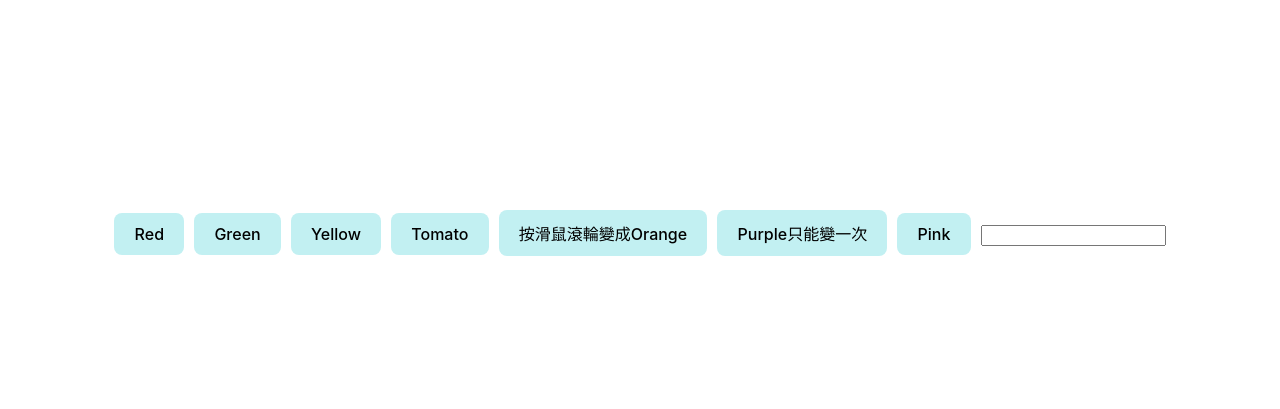
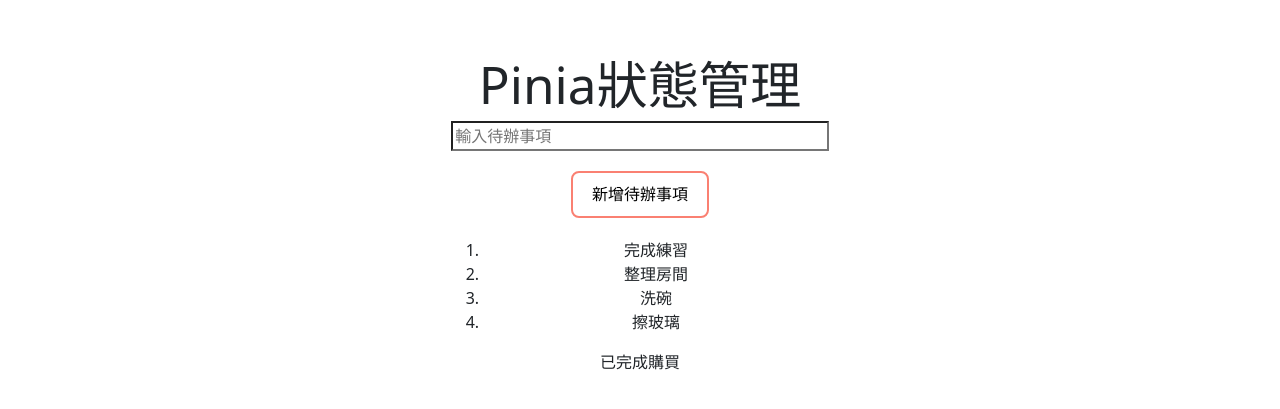
Before and after one commit to Efron723/Vue, a Vue app: page / in a window 1280 px wide. Shown: the part 177-586 px from the top of the page. Built offline with nearby package versions, Linux system fonts and the light colour scheme.

Commit message:
add pinia

```diff
--- a/index.html
+++ b/index.html
@@ -5,14 +5,14 @@
     <link rel="icon" type="image/svg+xml" href="/vite.svg" />
     <meta name="viewport" content="width=device-width, initial-scale=1.0" />
     <title>Vite + Vue</title>
-    <!-- <link
+    <link
       rel="stylesheet"
       href="https://cdn.jsdelivr.net/npm/bootstrap@5.3.3/dist/css/bootstrap.min.css"
-    /> -->
+    />
   </head>
   <body>
     <div id="app"></div>
     <script type="module" src="/src/main.js"></script>
-    <!-- <script src="https://cdn.jsdelivr.net/npm/bootstrap@5.3.3/dist/js/bootstrap.bundle.min.js"></script> -->
+    <script src="https://cdn.jsdelivr.net/npm/bootstrap@5.3.3/dist/js/bootstrap.bundle.min.js"></script>
   </body>
 </html>
--- a/package.json
+++ b/package.json
@@ -9,6 +9,7 @@
     "preview": "vite preview"
   },
   "dependencies": {
+    "pinia": "^2.2.0",
     "vue": "^3.4.31"
   },
   "devDependencies": {
--- a/src/App.vue
+++ b/src/App.vue
@@ -5,6 +5,7 @@ import MyNote from './components/myNote.vue';
 import Register from './components/register.vue';
 import Test from './components/test.vue';
 import ChangeDivColor from './components/ChangeDivColor.vue';
+import Pinia from './components/pinia.vue';
 </script>
 
 <template>
@@ -21,7 +22,8 @@ import ChangeDivColor from './components/ChangeDivColor.vue';
   <!-- <MyNote /> -->
   <!-- <Register /> -->
   <!-- <Test /> -->
-  <ChangeDivColor />
+  <!-- <ChangeDivColor /> -->
+  <Pinia />
 </template>
 
 <style scoped>
--- /dev/null
+++ b/src/components/pinia.vue
@@ -0,0 +1,55 @@
+<template>
+  <h1>Pinia狀態管理</h1>
+  <div class="container">
+    <input type="text" v-model="newTodoText" placeholder="輸入待辦事項">
+    <button @click="addTodo">新增待辦事項</button>
+    <ul class="list">
+      <li class="item" v-for="item in list.todos" :key="item.id">{{ item.text }}</li>
+    </ul>
+    <p>已完成購買</p>
+    <ul class="list">
+      <li v-for="finish_item in list.finishedTodos" :key="finish_item.id">{{ finish_item.text }}</li>
+    </ul>
+  </div>
+</template>
+
+<script setup>
+import { ref } from "vue";
+import { listStore } from '../stores/list'
+
+const list = listStore();
+const newTodoText = ref("");
+
+function addTodo() {
+  if (newTodoText.value.trim()) {
+    list.addTodo(newTodoText.value.trim());
+    newTodoText.value = "";
+  }
+}
+</script>
+
+<style scoped>
+input {
+  background-color: white;
+  color: black;
+  width: 100%;
+}
+
+button {
+  margin-top: 20px;
+  margin-bottom: 20px;
+  background-color: white;
+  color: black;
+  border: 2px solid salmon;
+  transition: all 0.3s ease;
+}
+
+button:hover {
+  background-color: tomato;
+  color: white;
+}
+
+li {
+  list-style-type: s;
+}
+</style>
--- /dev/null
+++ b/src/stores/list.js
@@ -0,0 +1,42 @@
+// src/stores/list.js
+import { defineStore } from "pinia";
+
+export const listStore = defineStore("list", {
+  state: () => ({
+    todos: [
+      {
+        id: 1,
+        text: "完成練習",
+        isFinished: false,
+      },
+      {
+        id: 2,
+        text: "整理房間",
+        isFinished: false,
+      },
+      {
+        id: 3,
+        text: "洗碗",
+        isFinished: false,
+      },
+      {
+        id: 4,
+        text: "擦玻璃",
+        isFinished: false,
+      },
+    ],
+  }),
+  getters: {
+    finishedTodos(state) {
+      return state.todos.filter((todo) => todo.isFinished);
+    },
+  },
+  actions: {
+    addTodo(text) {
+      const newId = this.todos.length
+        ? Math.max(...this.todos.map((todo) => todo.id)) + 1
+        : 1;
+      this.todos.push({ id: newId, text, isFinished: false });
+    },
+  },
+});
```
Also changed, not shown: src/components/DataSend.vue (added, +16 -0 lines), src/main.js (+5 -4 lines).
